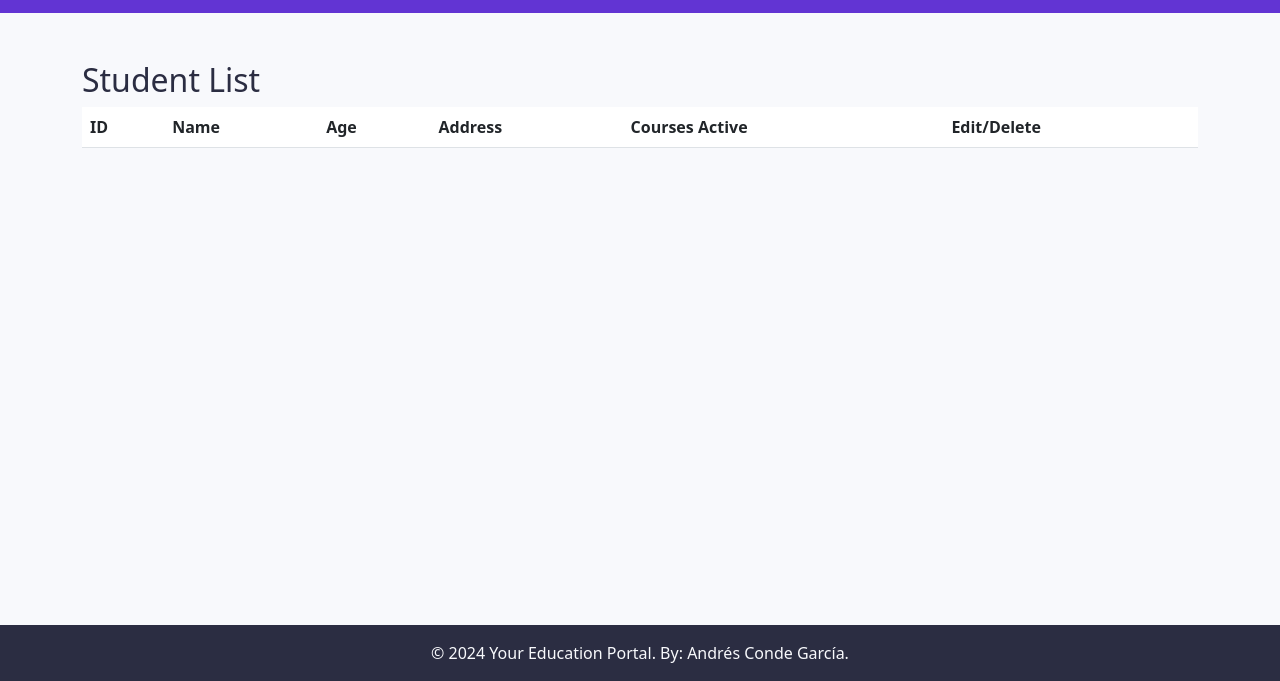
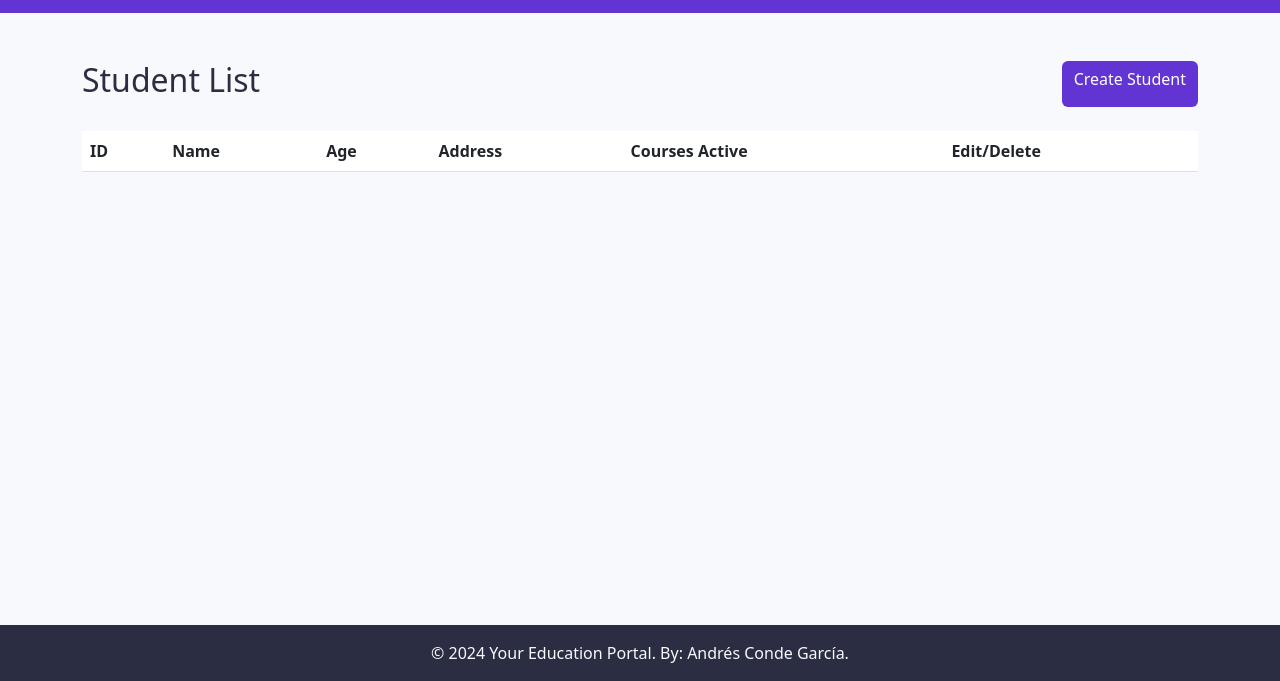
Before and after one commit to SrSanta/courses-platform, a website: page src/student/listStudents.html in a window 1280 px wide. Shown: the part 119-800 px from the top of the page. Drawn offline with nearby package versions, Linux system fonts and the light colour scheme.

Commit message:
add button to create Student and course

```diff
--- a/src/student/listStudents.html
+++ b/src/student/listStudents.html
@@ -36,7 +36,11 @@
 
     <main>
         <div class="container mt-5">
-            <h2>Student List</h2>
+            <div class="d-flex justify-content-between btn-lg">
+                <h2>Student List</h2>
+                <a href="./createStudent.html" class="btn btn-primary">Create Student</a>
+            </div>
+            <br>
             <table class="table table-striped">
                 <thead>
                     <tr>
```
Also changed, not shown: src/course/listCourse.html (+1 -0 lines).
